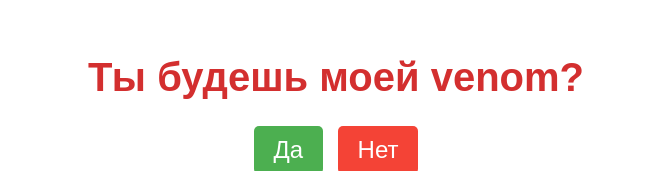
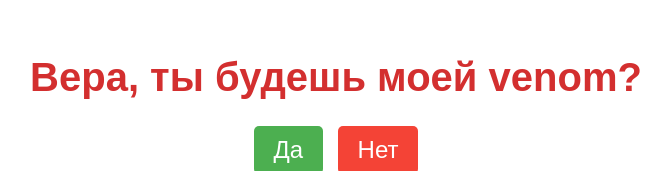
Before and after one commit to bchbrz/LoveYouVera, a plain HTML site: page index.html in a window 1280 px wide. Shown: the part 137-308 px from the top of the page, without its empty margins (304-975 px from the left). Drawn offline with Linux system fonts and the light colour scheme.

Commit message:
index.html

```diff
--- a/index.html
+++ b/index.html
@@ -8,7 +8,7 @@
 </head>
 <body>
     <div class="container">
-        <h1>Ты будешь моей venom?</h1>
+        <h1>Вера, ты будешь моей venom?</h1>
         <div class="buttons">
             <button class="yes-button" onclick="handleYesClick()">Да</button>
             <button class="no-button" onclick="handleNoClick()">Нет</button>
```
